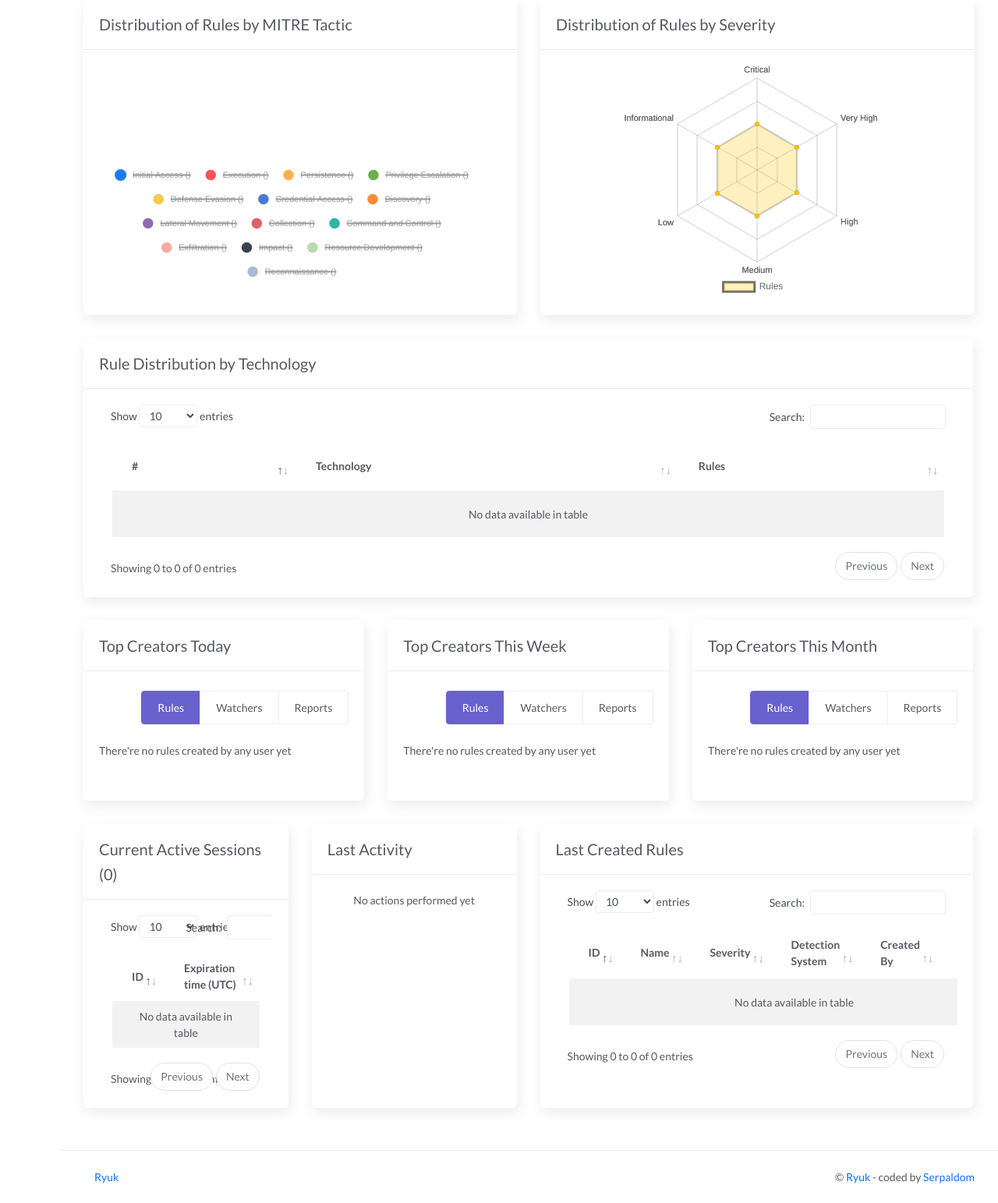
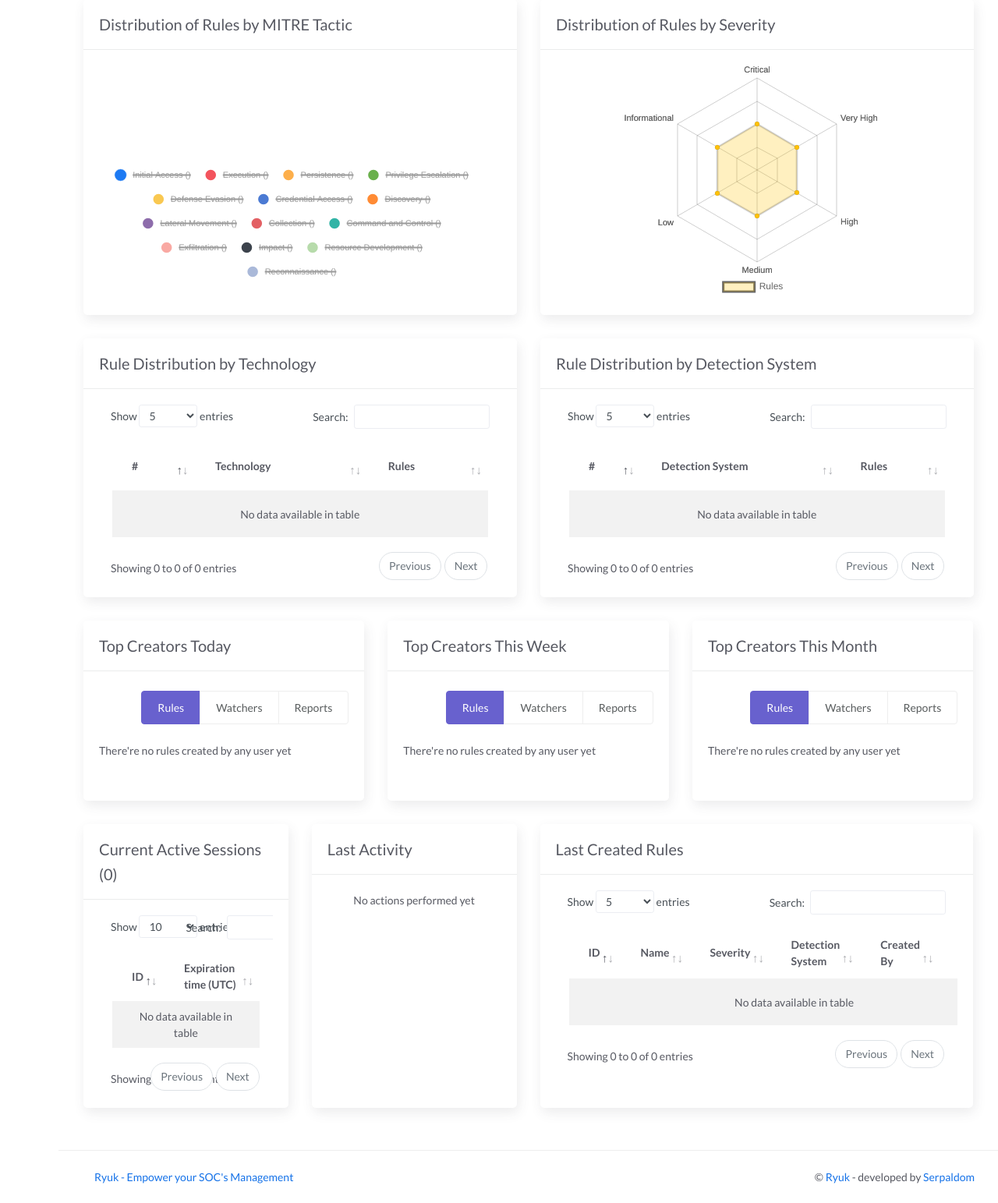
Before and after one commit to serpaldom/Raizo, a Django app: page /index.html in a window 1280 px wide. Shown: the part 1396-2939 px from the top of the page at 78% size. Run offline with Django 3.2, Linux system fonts and the light colour scheme; the visitor is signed in with stand-in values (Sample User, id 1); data comes from the database, SQL or seed files in the repository; data that the repository does not hold is empty; parts of the project's set-up code (start-up, migrations or seed data) failed here and were passed over; some libraries are stand-ins or nearby versions.

Commit message:
27/05/2023

```diff
--- a/apps/home/DatabaseManager.py
+++ b/apps/home/DatabaseManager.py
@@ -262,7 +262,6 @@ class DatabaseManager:
         """
         return Report.objects.filter(created_at__year=self.current_year).count()
 
-
     def get_tactic_ids(self):
         """
         Get the tactic IDs ordered by ID.
@@ -287,11 +286,17 @@ class DatabaseManager:
         """
         return User.objects.values('username').annotate(rule_count=Count('rules'))
 
-    def get_rule_counts_by_detection_type(self):
+    def get_rule_counts_by_detectionsystem_type(self):
         """
         Get the count of rules created for each detection type.
         """
         return Rule.objects.values('detection_systems__type').annotate(rule_count=Count('id'))
+
+    def get_rule_counts_by_detectionsystem_name(self):
+        """
+        Get the count of rules created for each detection name.
+        """
+        return Rule.objects.values('detection_systems__name').annotate(rule_count=Count('id')).order_by('-rule_count')
 
     def get_rule_counts_by_technology(self):
         """
--- a/apps/home/views.py
+++ b/apps/home/views.py
@@ -11,9 +11,7 @@ from .DatabaseManager import DatabaseManager
 from .ExportManager import ExportManager
 from django.contrib import messages
 from django.views.decorators.cache import cache_page
-from .models import MitreTactic, Technologies
-import csv
-import os
+
 db_manager  = DatabaseManager()
 export_manager = ExportManager()
 
@@ -25,7 +23,7 @@ def index(request):
     #return HttpResponse(html_template.render(context, request))
 
 @login_required(login_url="/login/")
-@cache_page(60 * 15)
+@cache_page(60 * 5)
 def pages(request):
 
     context = {}
@@ -287,6 +285,11 @@ def pages(request):
             except Exception as e:
                 rule_counts_by_technology = None
 
+            try:
+                rule_counts_by_detection_system_name = db_manager.get_rule_counts_by_detectionsystem_name()
+            except Exception as e:
+                rule_counts_by_detection_system_name = None
+
             # Last 6 actions performed by user
             try:
                 recent_actions = db_manager.get_recent_actions(limit=7)
@@ -341,6 +344,7 @@ def pages(request):
 
                 'recent_rules': recent_rules,
                 'rule_counts_by_technology':rule_counts_by_technology,
+                'rule_counts_by_detection_system_name':rule_counts_by_detection_system_name,
                 'recent_actions': recent_actions,
                 'current_sessions': current_sessions,
             })
--- a/apps/templates/home/index.html
+++ b/apps/templates/home/index.html
@@ -294,7 +294,7 @@
 
 			<!-- Rule Stats 2 -->
 			<div class="row">
-				<div class="col-md-12 animate__animated animate__fadeIn">
+				<div class="col-md-6 animate__animated animate__bounceInLeft">
 					<div class="card full-height">
 						<div class="card-header">
 							<h4 class="card-title">Rule Distribution by Technology</h4>
@@ -316,6 +316,37 @@
 														<td>{{ forloop.counter }}</td>
 														<td>{{ technology.technologies__name }}</td>
 														<td>{{ technology.rule_count }}</td>
+													</tr>
+												{% endfor %}
+											{% endif %}
+										</tbody>
+								</table>
+							</div>
+						</div>
+					</div>
+				</div>
+				<div class="col-md-6 animate__animated animate__bounceInRight">
+					<div class="card full-height">
+						<div class="card-header">
+							<h4 class="card-title">Rule Distribution by Detection System</h4>
+						</div>
+						<div class="card-body">
+							<div class="table-responsive">
+								<table id="distribution-rules-detection-system" class="display table table-striped table-hover">
+									<thead>
+										<tr>
+											<th scope="col">#</th>
+											<th scope="col">Detection System</th>
+											<th scope="col">Rules</th>
+										</tr>
+									</thead>
+										<tbody>
+											{% if recent_rules %}
+												{% for detection_systems in rule_counts_by_detection_system_name %}
+													<tr>
+														<td>{{ forloop.counter }}</td>
+														<td>{{ detection_systems.detection_systems__name }}</td>
+														<td>{{ detection_systems.rule_count }}</td>
 													</tr>
 												{% endfor %}
 											{% endif %}
@@ -726,11 +757,6 @@
 <!-- Specific Page JS goes HERE  -->
 {% block javascripts %}
 
-	<!-- Atlantis DEMO methods, don't include it in your project! -->
-	<script src="/static/assets/js/setting-demo.js"></script>
-	<script src="https://cdnjs.cloudflare.com/ajax/libs/jspdf/2.4.0/jspdf.umd.min.js"></script>
-    <script src="https://cdnjs.cloudflare.com/ajax/libs/html2pdf.js/0.9.2/html2pdf.bundle.min.js"></script>
-
 	{% if user.is_superuser%}
 	<script>
 		$(document).ready(function() {
@@ -742,12 +768,33 @@
 	<script>
 		$(document).ready(function() {
 			$('#distribution-rules-techonolgy').DataTable({
+				"aLengthMenu": [
+					[5, 10, 25, 50, 100, 200, -1],
+					[5, 10, 25, 50, 100, 200, "All"]
+				],
+				"iDisplayLength": 5
+			});
+		});
+	</script>
+	<script>
+		$(document).ready(function() {
+			$('#distribution-rules-detection-system').DataTable({
+				"aLengthMenu": [
+					[5, 10, 25, 50, 100, 200, -1],
+					[5, 10, 25, 50, 100, 200, "All"]
+				],
+				"iDisplayLength": 5
 			});
 		});
 	</script>
 	<script>
 		$(document).ready(function() {
 			$('#last-created-rules-table').DataTable({
+				"aLengthMenu": [
+					[5, 10, 25, 50, 100, 200, -1],
+					[5, 10, 25, 50, 100, 200, "All"]
+				],
+				"iDisplayLength": 5
 			});
 		});
 	</script>
--- a/apps/templates/home/profile.html
+++ b/apps/templates/home/profile.html
@@ -230,7 +230,7 @@
 
 <!-- Specific Page JS goes HERE  -->
 {% block javascripts %}
-<script src="/static/assets/js/setting-demo.js"></script>
+
 <script>
     $(document).ready(function() {
         $('#permissions-table').DataTable({
--- a/apps/templates/home/tables-customers.html
+++ b/apps/templates/home/tables-customers.html
@@ -33,7 +33,7 @@
 			</div>
 			<div class="row">
 				<div class="col-md-12 animate__animated animate__fadeIn">
-					<div class="card">
+					<div class="card full-height">
 						<div class="card-header">
 							<h4 class="card-title">Customers List</h4>
 							<div class="d-flex justify-content-end">
@@ -116,7 +116,7 @@
 			// Setup - add a text input to each footer cell
 			$('#multi-filter-search tfoot th').each(function () {
 				var title = $(this).text();
-				$(this).html('<input type="text" class="form-control" placeholder="Search ' + title + '" />');
+				$(this).html('<input type="text" class="form-control" placeholder="Search ' + title + '" /><p></p>');
 			});
 
 			// DataTable
--- a/apps/templates/home/tables-detection_systems.html
+++ b/apps/templates/home/tables-detection_systems.html
@@ -33,7 +33,7 @@
 			</div>
 			<div class="row animate__animated animate__fadeIn">
 				<div class="col-md-12">
-					<div class="card">
+					<div class="card full-height">
 						<div class="card-header">
 							<h4 class="card-title">Detection Systems List</h4>
 							<div class="d-flex justify-content-end">
@@ -124,7 +124,7 @@
 			// Setup - add a text input to each footer cell
 			$('#multi-filter-search tfoot th').each(function () {
 				var title = $(this).text();
-				$(this).html('<input type="text" class="form-control" placeholder="Search ' + title + '" />');
+				$(this).html('<input type="text" class="form-control" placeholder="Search ' + title + '" /><p></p>');
 			});
 
 			// DataTable
--- a/apps/templates/home/tables-reports.html
+++ b/apps/templates/home/tables-reports.html
@@ -33,7 +33,7 @@
 			</div>
 			<div class="row">
 				<div class="col-md-12 animate__animated animate__fadeIn">
-					<div class="card">
+					<div class="card full-height">
 						<div class="card-header">
 							<h4 class="card-title">Reports List</h4>
 							<div class="d-flex justify-content-end">
@@ -132,7 +132,7 @@
 			// Setup - add a text input to each footer cell
 			$('#multi-filter-search tfoot th').each(function () {
 				var title = $(this).text();
-				$(this).html('<input type="text" class="form-control" placeholder="Search ' + title + '" />');
+				$(this).html('<input type="text" class="form-control" placeholder="Search ' + title + '" /><p></p>');
 			});
 
 			// DataTable
--- a/apps/templates/home/tables-rules.html
+++ b/apps/templates/home/tables-rules.html
@@ -33,7 +33,7 @@
 			</div>
 			<div class="row">
 				<div class="col-md-12 animate__animated animate__fadeIn">
-					<div class="card">
+					<div class="card full-height">
 						<div class="card-header">
 							<h4 class="card-title">Total Rules List</h4>
 							<div class="d-flex justify-content-end">
@@ -152,7 +152,7 @@
 			// Setup - add a text input to each footer cell
 			$('#multi-filter-search tfoot th').each(function () {
 				var title = $(this).text();
-				$(this).html('<input type="text" class="form-control" placeholder="Search ' + title + '" />');
+				$(this).html('<input type="text" class="form-control" placeholder="Search ' + title + '" /><p></p>');
 			});
 
 			// DataTable
--- a/apps/templates/home/tables-watchers.html
+++ b/apps/templates/home/tables-watchers.html
@@ -33,7 +33,7 @@
 			</div>
 			<div class="row">
 				<div class="col-md-12 animate__animated animate__fadeIn">
-					<div class="card">
+					<div class="card full-height">
 						<div class="card-header">
 							<h4 class="card-title">Watchers List</h4>
 							<div class="d-flex justify-content-end">
@@ -132,7 +132,7 @@
 			// Setup - add a text input to each footer cell
 			$('#multi-filter-search tfoot th').each(function () {
 				var title = $(this).text();
-				$(this).html('<input type="text" class="form-control" placeholder="Search ' + title + '" />');
+				$(this).html('<input type="text" class="form-control" placeholder="Search ' + title + '" /><p></p>');
 			});
 
 			// DataTable
--- a/apps/templates/includes/footer.html
+++ b/apps/templates/includes/footer.html
@@ -7,14 +7,14 @@
                                 <a class="nav-link"
                                    target="_blank"
                                    href="https://github.com/serpaldom">
-									Ryuk
+									Ryuk - Empower your SOC's Management
 								</a>
 							</li>
 						</ul>
 					</nav>
 					<div class="copyright ml-auto">
                         &copy; <a target="_blank" href="#">Ryuk</a>
-                        - coded by <a target="_blank" href="https://github.com/serpaldom">Serpaldom</a>
+                        - developed by <a target="_blank" href="https://github.com/serpaldom">Serpaldom</a>
 					</div>
 				</div>
             </footer>
```
Also changed, not shown: apps/home/admin.py (+10 -59 lines), apps/home/forms.py (+8 -1 lines), README.md.
